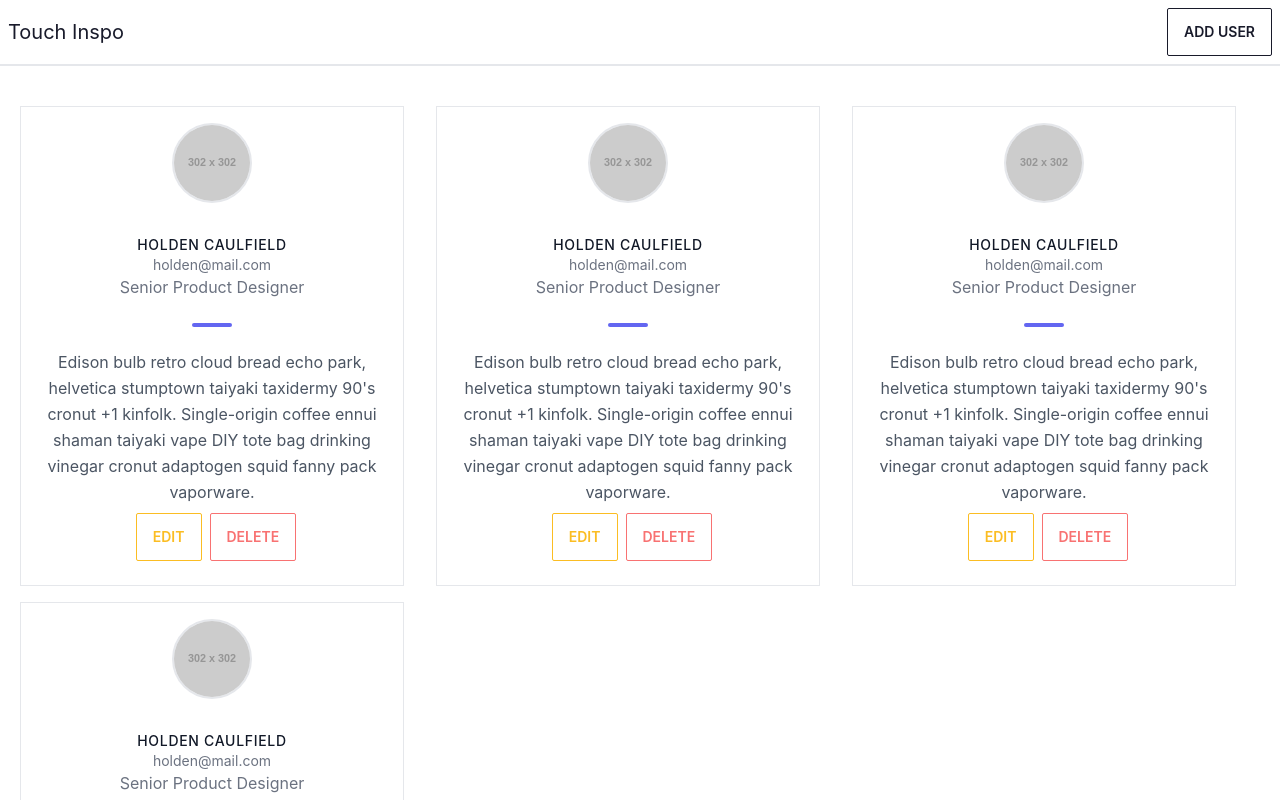
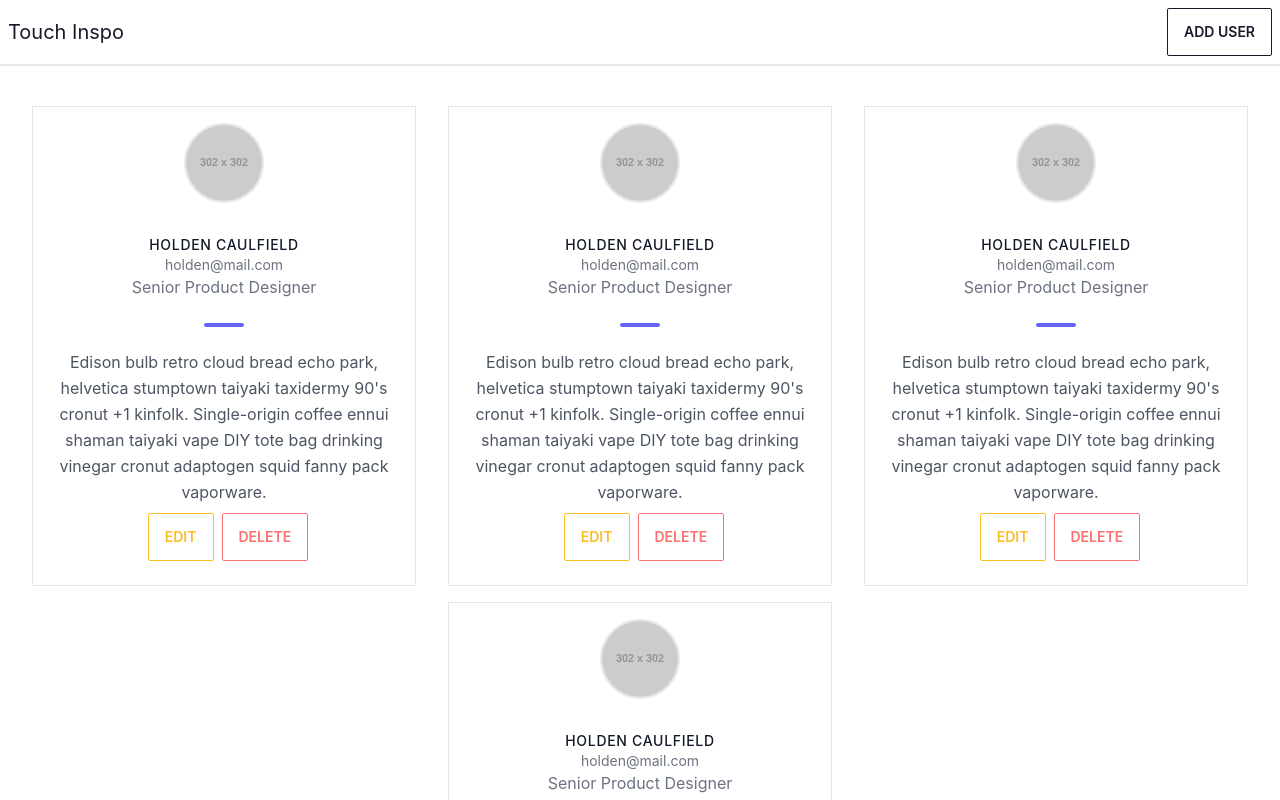
Before and after one commit to kasiliwachiye/ti, a React (Create React App) app: page / in a window 1280 px wide. Shown: the top 800 px of the page. Built offline with nearby package versions, Linux system fonts and the light colour scheme; the HTML template or start-up script is replaced by a standard one.

Commit message:
fix minor ui bits

```diff
--- a/src/App.js
+++ b/src/App.js
@@ -6,7 +6,7 @@ function App() {
       <NavBar />
       <section className="text-gray-600 body-font">
         <div className="container px-5 py-10 mx-auto">
-          <div className="flex flex-wrap -m-4">
+          <div className="flex flex-wrap -m-4 justify-center">
             <div className="lg:w-96 lg:mb-0 m-4 p-4 border">
               <div className="h-full text-center">
                 <img
--- a/src/components/NavBar.js
+++ b/src/components/NavBar.js
@@ -7,7 +7,7 @@ const NavBar = () => {
         <h1 className=" normal-case text-xl">Touch Inspo</h1>
       </div>
       <div className="navbar-end">
-        <a className="btn btn-outline">Add User</a>
+        <button className="btn btn-outline">Add User</button>
       </div>
     </div>
   );
```
